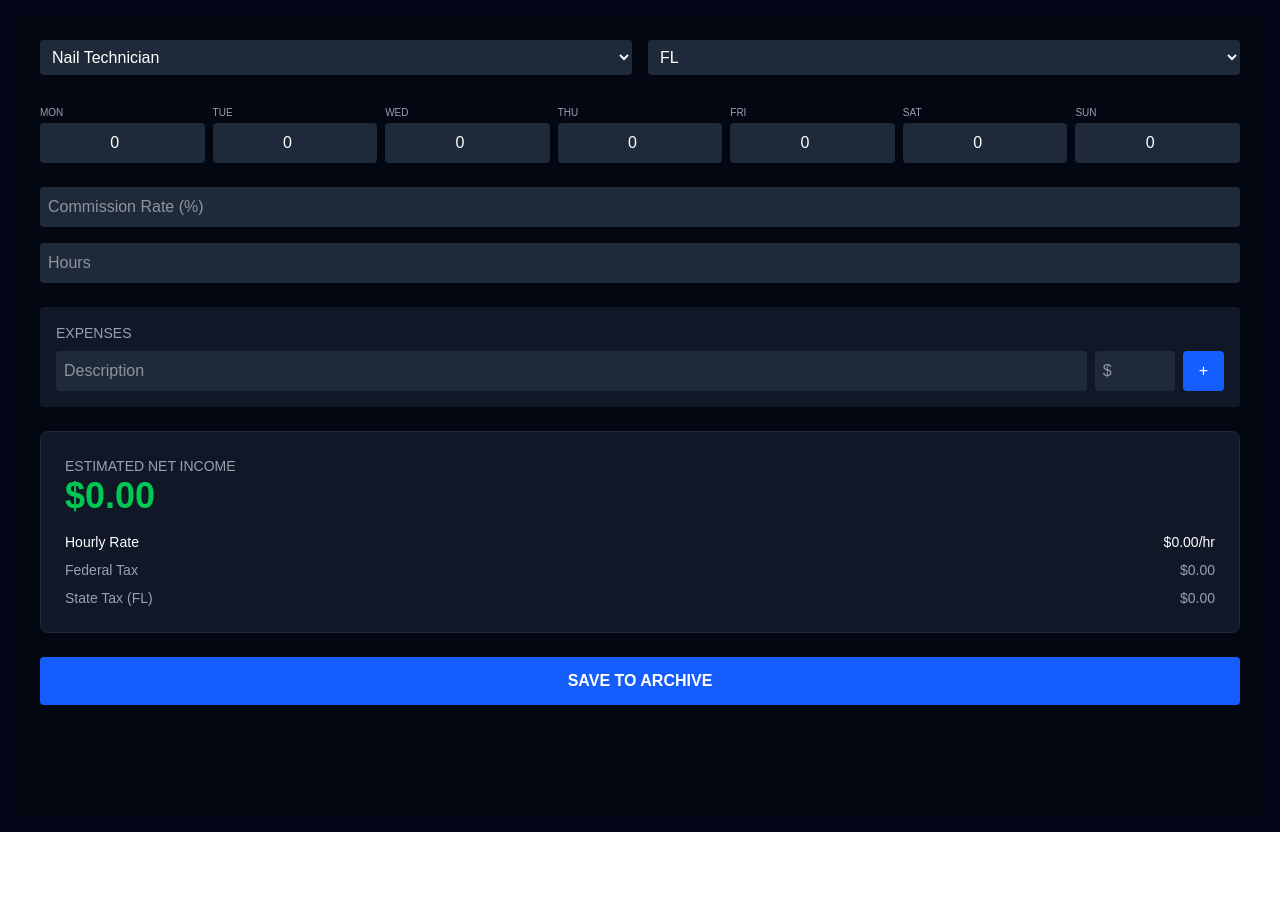
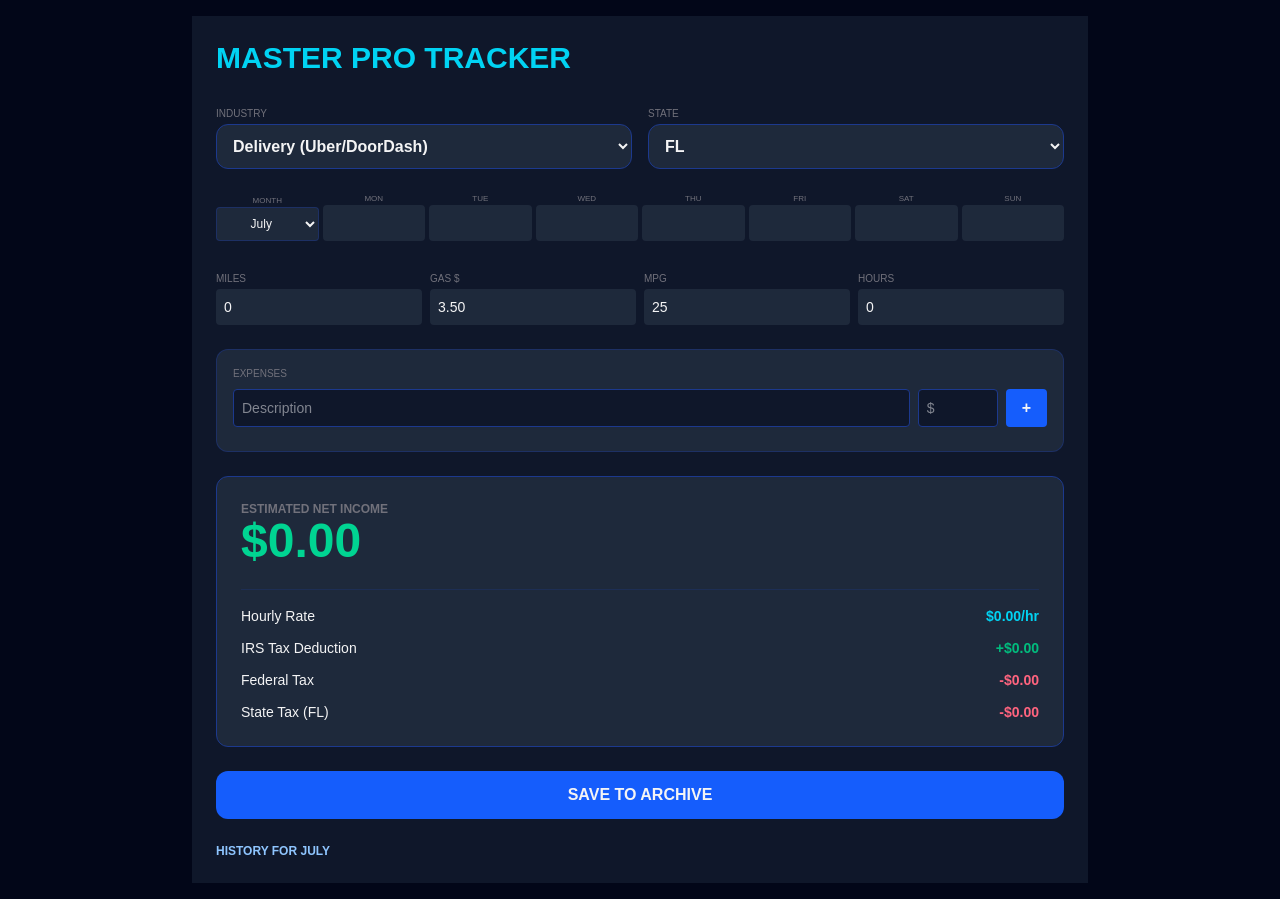
Before and after one commit to kaantaskinusa-prog/masterprotracker, a Next.js app: page / in a window 1280 px wide. Before the commit the page ends 832 px from the top, so only its background shows below. Built offline with nearby package versions, Linux system fonts and the light colour scheme.

Commit message:
son ve en saglam versiyon

```diff
--- a/app/components/Calculator.tsx
+++ b/app/components/Calculator.tsx
@@ -1,88 +1,202 @@
 'use client';
-import { useState } from 'react';
+import { useState, useMemo, useEffect } from 'react';
 
-const Calculator = () => {
-  const [jobType, setJobType] = useState('Nail Technician');
-  const [state, setState] = useState('FL');
-  const [weeklyData, setWeeklyData] = useState<any>({ mon: 0, tue: 0, wed: 0, thu: 0, fri: 0, sat: 0, sun: 0 });
-  const [commissionRate, setCommissionRate] = useState(0);
-  const [hours, setHours] = useState(0);
-  const [expenses, setExpenses] = useState<{desc: string, amount: number}[]>([]);
-  const [newExpDesc, setNewExpDesc] = useState('');
-  const [newExpAmt, setNewExpAmt] = useState('');
+const INDUSTRIES = {
+    'Delivery': { label: 'Delivery (Uber/DoorDash)' },
+    'Rideshare': { label: 'Rideshare (Uber/Lyft)' },
+    'Freelance': { label: 'Freelance (Software/Design)' },
+    'Consulting': { label: 'Consulting/Professional' },
+    'Handyman': { label: 'Handyman/Home Services' },
+    'PetCare': { label: 'Pet Care' },
+    'Ecommerce': { label: 'E-Commerce (Amazon/Etsy)' },
+    'NailTech': { label: 'Nail Technician' },
+    'Cleaning': { label: 'Cleaning Services' },
+    'Tutoring': { label: 'Tutoring/Teaching' },
+    'Photography': { label: 'Photography/Video' },
+    'PersonalTraining': { label: 'Personal Training' }
+};
 
-  // Toplam Gelir
-  const totalGross = Object.values(weeklyData).reduce((a: any, b: any) => a + Number(b || 0), 0);
+const MONTHS = [
+    'January', 'February', 'March', 'April', 'May', 'June',
+    'July', 'August', 'September', 'October', 'November', 'December'
+];
 
-  // Basit Gider Hesabı
-  const totalExpenses = expenses.reduce((acc, exp) => acc + Number(exp.amount), 0);
+const STATE_TAX_RATES: { [key: string]: number } = {
+    "AL": 0.05, "AK": 0.00, "AZ": 0.025, "AR": 0.044, "CA": 0.08, "CO": 0.044, "CT": 0.05, "DE": 0.066, "FL": 0.00, "GA": 0.055,
+    "HI": 0.08, "ID": 0.058, "IL": 0.0495, "IN": 0.03, "IA": 0.057, "KS": 0.057, "KY": 0.04, "LA": 0.0425, "ME": 0.07, "MD": 0.05,
+    "MA": 0.05, "MI": 0.0425, "MN": 0.098, "MS": 0.047, "MO": 0.048, "MT": 0.06, "NE": 0.058, "NV": 0.00, "NH": 0.00, "NJ": 0.08,
+    "NM": 0.047, "NY": 0.065, "NC": 0.045, "ND": 0.025, "OH": 0.03, "OK": 0.047, "OR": 0.087, "PA": 0.03, "RI": 0.059, "SC": 0.065,
+    "SD": 0.00, "TN": 0.00, "TX": 0.00, "UT": 0.046, "VT": 0.087, "VA": 0.05, "WA": 0.00, "WV": 0.065, "WI": 0.076, "WY": 0.00
+};
 
-  // Basit Net (Vergisiz)
-  const estimatedNet = totalGross - totalExpenses;
+const FEDERAL_TAX_RATE = 0.253;
+
+export default function Calculator() {
+  const [industry, setIndustry] = useState('Delivery');
+  const [selectedState, setSelectedState] = useState('FL');
+  const [selectedMonth, setSelectedMonth] = useState(new Date().toLocaleString('en-US', { month: 'long' }));
+  const [weeklyData, setWeeklyData] = useState<any>({ Mon: '', Tue: '', Wed: '', Thu: '', Fri: '', Sat: '', Sun: '' });
+  const [expenseList, setExpenseList] = useState<any[]>([]);
+  const [newDesc, setNewDesc] = useState('');
+  const [newAmount, setNewAmount] = useState('');
+
+  // States
+  const [miles, setMiles] = useState('0');
+  const [gasPrice, setGasPrice] = useState('3.50');
+  const [mpg, setMpg] = useState('25');
+  const [commissionRate, setCommissionRate] = useState('10'); // Nail Tech için
+
+  const [totalHours, setTotalHours] = useState('0');
+  const [cogs, setCogs] = useState('0');
+  const [history, setHistory] = useState<any[]>([]);
+
+  useEffect(() => {
+    const saved = localStorage.getItem('gig_final_v8');
+    if (saved) { try { setHistory(JSON.parse(saved)); } catch (e) { setHistory([]); } }
+  }, []);
 
   const addExpense = () => {
-    if(newExpDesc && newExpAmt) {
-      setExpenses([...expenses, {desc: newExpDesc, amount: Number(newExpAmt)}]);
-      setNewExpDesc('');
-      setNewExpAmt('');
+    if (!newDesc || !newAmount) return;
+    setExpenseList([...expenseList, { id: Date.now(), desc: newDesc, amount: newAmount }]);
+    setNewDesc('');
+    setNewAmount('');
+  };
+
+  const removeExpense = (id: number) => {
+    setExpenseList(expenseList.filter(e => e.id !== id));
+  };
+
+  const calc = useMemo(() => {
+    const totalGross = Object.values(weeklyData).reduce((a: any, b: any) => a + Number(b || 0), 0);
+    const m = Number(miles || 0);
+    const h = Number(totalHours || 1);
+    const isNailTech = industry === 'NailTech';
+
+    // Nail Tech için özel hesaplama
+    let commissionAmt = 0;
+    let fuelCost = 0;
+    let irsDeduction = 0;
+
+    if (isNailTech) {
+        commissionAmt = totalGross * (Number(commissionRate) / 100);
+    } else {
+        const drivingIndustries = ['Delivery', 'Rideshare', 'Handyman', 'PetCare', 'Cleaning', 'Photography'];
+        fuelCost = drivingIndustries.includes(industry) ? (m / (Number(mpg) || 1)) * Number(gasPrice) : 0;
+        irsDeduction = m * 0.67;
     }
+
+    const manualExpenses = expenseList.reduce((sum, item) => sum + Number(item.amount || 0), 0);
+    const costOfGoods = industry === 'Ecommerce' ? Number(cogs) : 0;
+
+    // Vergi matrahı
+    const taxableIncome = Math.max(0, totalGross - irsDeduction - manualExpenses - costOfGoods - commissionAmt);
+    const fedTax = taxableIncome * FEDERAL_TAX_RATE;
+    const stateTax = taxableIncome * (STATE_TAX_RATES[selectedState] || 0);
+    const totalTax = fedTax + stateTax;
+
+    // Net Kazanç
+    const estimatedNet = totalGross - fuelCost - manualExpenses - totalTax - costOfGoods - commissionAmt;
+
+    return { totalGross, fuelCost, irsDeduction, manualExpenses, estimatedNet, totalTax, fedTax, stateTax, hourlyRate: totalGross / (h || 1), commissionAmt };
+  }, [weeklyData, miles, gasPrice, mpg, selectedState, industry, expenseList, totalHours, cogs, commissionRate]);
+
+  const handleSave = () => {
+    const entry = { id: Date.now(), month: selectedMonth, industry, gross: calc.totalGross, net: calc.estimatedNet, tax: calc.totalTax };
+    const updated = [entry, ...history];
+    setHistory(updated);
+    localStorage.setItem('gig_final_v8', JSON.stringify(updated));
   };
 
   return (
-    <div className="p-6 bg-gray-950 text-white min-h-screen">
-      {/* Üst Dropdownlar */}
-      <div className="flex gap-4 mb-6">
-        <select className="bg-gray-800 p-2 rounded w-full" value={jobType} onChange={(e) => setJobType(e.target.value)}>
-          <option>Nail Technician</option>
-        </select>
-        <select className="bg-gray-800 p-2 rounded w-full" value={state} onChange={(e) => setState(e.target.value)}>
-          <option>FL</option>
-        </select>
+    <div className="max-w-4xl mx-auto p-6 bg-[#0f172a] text-zinc-100 min-h-screen">
+      <h1 className="text-3xl font-bold mb-6 text-cyan-400">MASTER PRO TRACKER</h1>
+
+      <div className="grid grid-cols-2 gap-4 mb-6">
+        <div>
+            <label className="text-[10px] text-zinc-500 uppercase">Industry</label>
+            <select value={industry} onChange={(e) => setIndustry(e.target.value)} className="w-full bg-[#1e293b] p-3 rounded-xl border border-blue-900 font-bold">{Object.keys(INDUSTRIES).map(i => <option key={i} value={i}>{INDUSTRIES[i as keyof typeof INDUSTRIES].label}</option>)}</select>
+        </div>
+        <div>
+            <label className="text-[10px] text-zinc-500 uppercase">State</label>
+            <select value={selectedState} onChange={(e) => setSelectedState(e.target.value)} className="w-full bg-[#1e293b] p-3 rounded-xl border border-blue-900 font-bold">{Object.keys(STATE_TAX_RATES).map(s => <option key={s} value={s}>{s}</option>)}</select>
+        </div>
       </div>
 
-      {/* Günlük Girişler */}
-      <div className="grid grid-cols-7 gap-2 mb-6">
-        {Object.keys(weeklyData).map((day) => (
-          <div key={day}>
-            <label className="text-[10px] uppercase text-gray-400">{day}</label>
-            <input
-              type="number" className="w-full bg-gray-800 p-2 rounded text-center"
-              value={weeklyData[day]} onChange={(e) => setWeeklyData({...weeklyData, [day]: e.target.value})}
-            />
-          </div>
+      <div className="grid grid-cols-8 gap-1 mb-6 items-end">
+        <div>
+            <label className="text-[8px] text-zinc-500 uppercase text-center block">Month</label>
+            <select value={selectedMonth} onChange={(e) => setSelectedMonth(e.target.value)} className="w-full bg-[#1e293b] p-2 rounded text-center text-xs border border-blue-900/50">{MONTHS.map(m => <option key={m} value={m}>{m}</option>)}</select>
+        </div>
+        {Object.keys(weeklyData).map((d) => (
+            <div key={d} className="flex flex-col">
+                <label className="text-[8px] text-zinc-500 uppercase text-center">{d}</label>
+                <input type="number" className="bg-[#1e293b] p-2 rounded text-center text-sm" value={weeklyData[d]} onChange={(e) => setWeeklyData({...weeklyData, [d]: e.target.value})} />
+            </div>
         ))}
       </div>
 
-      {/* Inputs */}
-      <div className="mb-6 space-y-4">
-        <input type="number" placeholder="Commission Rate (%)" className="w-full bg-gray-800 p-2 rounded" onChange={(e) => setCommissionRate(Number(e.target.value))} />
-        <input type="number" placeholder="Hours" className="w-full bg-gray-800 p-2 rounded" onChange={(e) => setHours(Number(e.target.value))} />
+      {/* DİNAMİK GİRİŞ ALANI (NAIL TECH İSE KOMİSYON, DEĞİLSE MİL) */}
+      <div className="grid grid-cols-4 gap-2 mb-6">
+        {industry === 'NailTech' ? (
+             <div className="col-span-4"><label className="text-[10px] text-zinc-500 uppercase">Commission Rate (%)</label><input type="number" value={commissionRate} onChange={(e) => setCommissionRate(e.target.value)} className="w-full bg-[#1e293b] p-2 rounded text-sm" /></div>
+        ) : (
+            <>
+                <div><label className="text-[10px] text-zinc-500 uppercase">Miles</label><input type="number" value={miles} onChange={(e) => setMiles(e.target.value)} className="w-full bg-[#1e293b] p-2 rounded text-sm" /></div>
+                <div><label className="text-[10px] text-zinc-500 uppercase">Gas $</label><input type="number" value={gasPrice} onChange={(e) => setGasPrice(e.target.value)} className="w-full bg-[#1e293b] p-2 rounded text-sm" /></div>
+                <div><label className="text-[10px] text-zinc-500 uppercase">MPG</label><input type="number" value={mpg} onChange={(e) => setMpg(e.target.value)} className="w-full bg-[#1e293b] p-2 rounded text-sm" /></div>
+            </>
+        )}
+        <div><label className="text-[10px] text-zinc-500 uppercase">Hours</label><input type="number" value={totalHours} onChange={(e) => setTotalHours(e.target.value)} className="w-full bg-[#1e293b] p-2 rounded text-sm" /></div>
       </div>
 
-      {/* Giderler */}
-      <div className="bg-gray-900 p-4 rounded mb-6">
-        <h3 className="mb-2 text-sm text-gray-400">EXPENSES</h3>
-        <div className="flex gap-2">
-          <input className="bg-gray-800 p-2 rounded w-full" placeholder="Description" value={newExpDesc} onChange={(e) => setNewExpDesc(e.target.value)} />
-          <input className="bg-gray-800 p-2 rounded w-20" placeholder="$" type="number" value={newExpAmt} onChange={(e) => setNewExpAmt(e.target.value)} />
-          <button onClick={addExpense} className="bg-blue-600 px-4 rounded">+</button>
+      <div className="mb-6 bg-[#1e293b] p-4 rounded-xl border border-blue-900/50">
+        <label className="text-[10px] text-zinc-500 uppercase block mb-2">Expenses</label>
+        <div className="flex gap-2 mb-2">
+            <input type="text" placeholder="Description" value={newDesc} onChange={(e) => setNewDesc(e.target.value)} className="flex-1 bg-[#0f172a] p-2 rounded text-sm border border-blue-900" />
+            <input type="number" placeholder="$" value={newAmount} onChange={(e) => setNewAmount(e.target.value)} className="w-20 bg-[#0f172a] p-2 rounded text-sm border border-blue-900" />
+            <button onClick={addExpense} className="bg-blue-600 px-4 rounded font-bold">+</button>
+        </div>
+        <div className="space-y-1">
+            {expenseList.map(exp => (
+                <div key={exp.id} className="flex justify-between text-[10px] bg-[#0f172a] p-2 rounded border border-blue-900/30">
+                    <span>{exp.desc}</span>
+                    <div className="flex gap-2">
+                        <span>${exp.amount}</span>
+                        <button onClick={() => removeExpense(exp.id)} className="text-rose-400">x</button>
+                    </div>
+                </div>
+            ))}
         </div>
       </div>
 
-      {/* Sonuç */}
-      <div className="bg-gray-900 p-6 rounded-lg border border-gray-800">
-        <p className="text-sm text-gray-400">ESTIMATED NET INCOME</p>
-        <h1 className="text-4xl font-bold text-green-500 mb-4">${estimatedNet.toFixed(2)}</h1>
-        <div className="text-sm space-y-2">
-          <div className="flex justify-between"><span>Hourly Rate</span> <span>${(totalGross / (hours || 1)).toFixed(2)}/hr</span></div>
-          <div className="flex justify-between text-gray-400"><span>Federal Tax</span> <span>$0.00</span></div>
-          <div className="flex justify-between text-gray-400"><span>State Tax (FL)</span> <span>$0.00</span></div>
+      <div className="bg-[#1e293b] border border-blue-900 rounded-xl p-6 mb-6">
+        <div className="text-zinc-500 text-xs uppercase font-bold">Estimated Net Income</div>
+        <div className="text-5xl font-black text-emerald-400 mb-6">${calc.estimatedNet.toFixed(2)}</div>
+
+        <div className="space-y-3 text-sm border-t border-blue-900/30 pt-4">
+            <div className="flex justify-between"><span>Hourly Rate</span> <span className="font-bold text-cyan-400">${calc.hourlyRate.toFixed(2)}/hr</span></div>
+            {industry === 'NailTech' ? (
+                <div className="flex justify-between"><span>Commission Deducted</span> <span className="font-bold text-rose-400">-${calc.commissionAmt.toFixed(2)}</span></div>
+            ) : (
+                <div className="flex justify-between"><span>IRS Tax Deduction</span> <span className="font-bold text-emerald-500">+${calc.irsDeduction.toFixed(2)}</span></div>
+            )}
+            <div className="flex justify-between"><span>Federal Tax</span> <span className="font-bold text-rose-400">-${calc.fedTax.toFixed(2)}</span></div>
+            <div className="flex justify-between"><span>State Tax ({selectedState})</span> <span className="font-bold text-rose-400">-${calc.stateTax.toFixed(2)}</span></div>
         </div>
       </div>
 
-      <button className="w-full mt-6 bg-blue-600 p-3 rounded font-bold">SAVE TO ARCHIVE</button>
+      <button onClick={handleSave} className="w-full bg-blue-600 py-3 rounded-xl font-bold mb-6 hover:bg-blue-700">SAVE TO ARCHIVE</button>
+
+      <div className="space-y-4">
+        <h3 className="font-bold text-blue-300 uppercase text-xs">History for {selectedMonth}</h3>
+        {history.filter(h => h.month === selectedMonth).map((h: any) => (
+            <div key={h.id} className="bg-[#1e293b] p-4 rounded-xl border border-blue-900/30 flex justify-between">
+                <span className="font-bold text-zinc-300">{h.industry}</span>
+                <span className="text-emerald-400 font-bold">Net: ${h.net.toFixed(0)}</span>
+                <span className="text-rose-400">Tax: ${(h.tax || 0).toFixed(0)}</span>
+            </div>
+        ))}
+      </div>
     </div>
   );
-};
-
-export default Calculator;
+}
```
